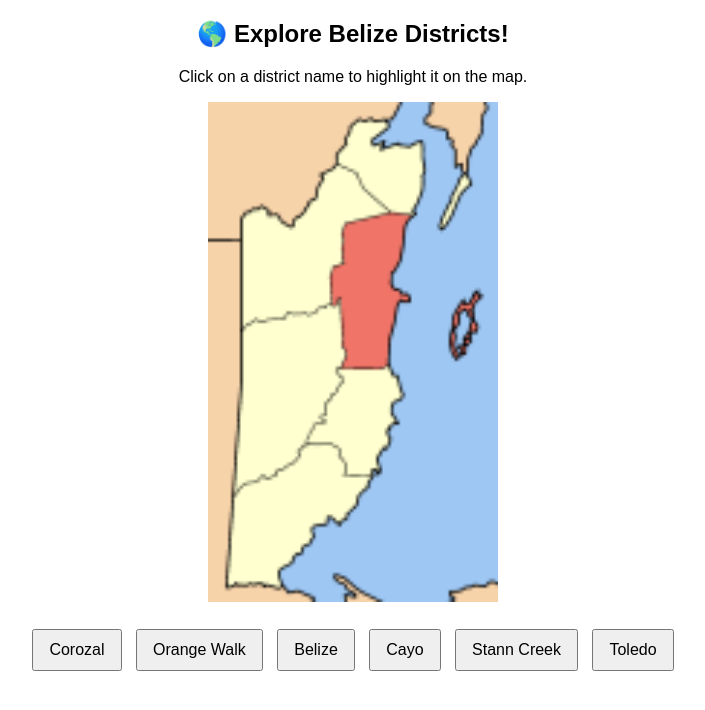
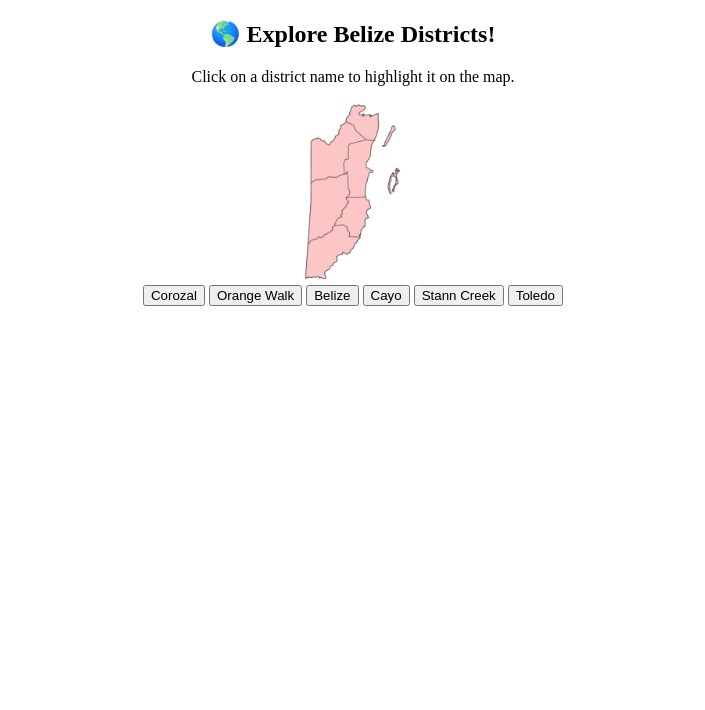
Before and after one commit to 2025162693-blip/Belize-District-Game, a plain HTML site: page index.html in a window 1280 px wide. Shown: the whole page, without its empty margins (287-992 px from the left). Drawn offline with Linux system fonts and the light colour scheme.

Commit message:
Update index.html

```diff
--- a/index.html
+++ b/index.html
@@ -1,42 +1,20 @@
 <!DOCTYPE html>
 <html>
-<head>
-<style>
-    /* Force all map images to same size */
-    #myImage {
-        width: 300px;    /* Set any size you want */
-        height: 500px;   /* Same height for ALL images */
-        object-fit: contain; /* Keeps the map from stretching */
-    }
+<body>
+<center><h2>🌎 Explore Belize Districts!</h2> <p>Click on a district name to highlight it on the map.</p></center>
 
-    body {
-        font-family: Arial, sans-serif;
-    }
+<center><img id="myImage" src="BelizeCountry.png" style="width:100px"> </center>
 
-    button {
-        padding: 10px 15px;
-        margin: 5px;
-        font-size: 16px;
-        cursor: pointer;
-    }
-</style>
-</head>
+<center><button onclick="document.getElementById('myImage').src='BelizeCorozal.png'">Corozal</button>
 
-<body>
-<center>
-    <h2>🌎 Explore Belize Districts!</h2>
-    <p>Click on a district name to highlight it on the map.</p>
+<button onclick="document.getElementById('myImage').src='BelizeOrangeWalk.png'">Orange Walk</button>
 
-    <img id="myImage" src="belizeBelize.png">
+<button onclick="document.getElementById('myImage').src='BelizeBelize.png'">Belize</button>
 
-    <br><br>
+<button onclick="document.getElementById('myImage').src='BelizeCayo.png'">Cayo</button>
 
-    <button onclick="document.getElementById('myImage').src='BelizeCorozal.png'">Corozal</button>
-    <button onclick="document.getElementById('myImage').src='BelizeOrangeWalk.png'">Orange Walk</button>
-    <button onclick="document.getElementById('myImage').src='BelizeBelize.png'">Belize</button>
-    <button onclick="document.getElementById('myImage').src='BelizeCayo.png'">Cayo</button>
-    <button onclick="document.getElementById('myImage').src='BelizeStannCreek.png'">Stann Creek</button>
-    <button onclick="document.getElementById('myImage').src='BelizeToledo.png'">Toledo</button>
-</center>
+<button onclick="document.getElementById('myImage').src='BelizeStannCreek.png'">Stann Creek</button>
+
+<button onclick="document.getElementById('myImage').src='BelizeToledo.png'">Toledo</button></center>
 </body>
 </html>
```
